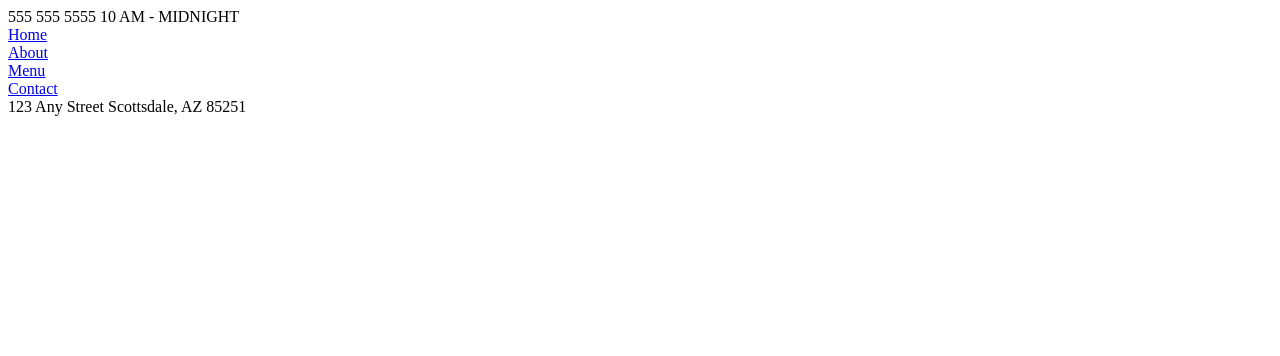
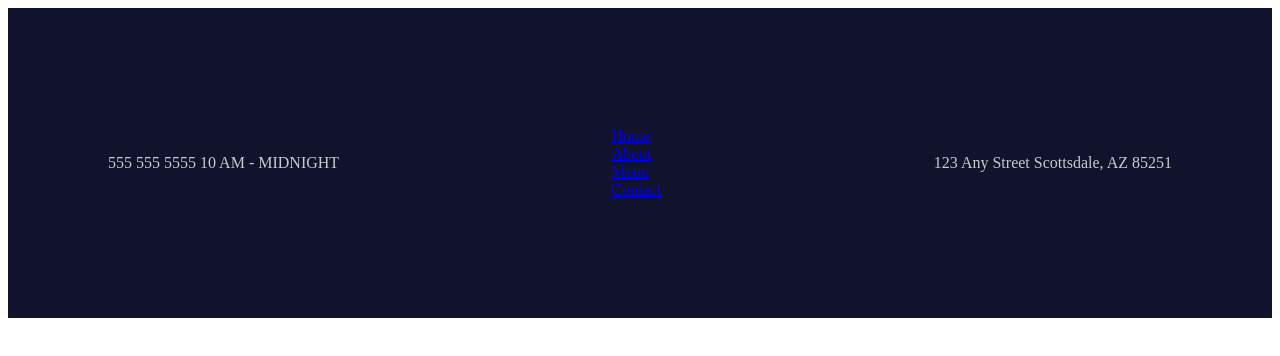
Before and after one commit to itodddev/codefries, a plain HTML site: page index.html in a window 1280 px wide. Drawn offline with Linux system fonts and the light colour scheme.

Commit message:
Add flexbox container

```diff
--- a/index.html
+++ b/index.html
@@ -7,33 +7,26 @@
     <link rel="stylesheet" href="styles.css" />
   </head>
   <body>
-    <!-- Navigation Wrapper -->
-    <div>
-      <!-- Hours + Phone -->
-      <div>
+    <div class="navigation-wrapper">
+      <div class="contact-hours-wrapper">
         555 555 5555 10 AM - MIDNIGHT
       </div>
       <!-- Link Wrapper -->
       <div>
-        <!-- Nav Link -->
-        <div>
+        <div class="nav-link">
           <a href="index.html">Home</a>
         </div>
-        <!-- Nav Link -->
-        <div>
+        <div class="nav-link">
           <a href="about.html">About</a>
         </div>
-        <!-- Nav Link -->
-        <div>
+        <div class="nav-link">
           <a href="menu.html">Menu</a>
         </div>
-        <!-- Nav Link -->
-        <div>
+        <div class="nav-link">
           <a href="contact.html">Contact</a>
         </div>
       </div>
-      <!-- Address -->
-      <div>
+      <div class="address-wrapper">
         123 Any Street Scottsdale, AZ 85251
       </div>
     </div>
--- a/styles.css
+++ b/styles.css
@@ -0,0 +1,12 @@
+/* Common Nav Styles */
+
+.navigation-wrapper {
+    height          : 190px;
+    background-color: #11122b;
+    color           : #cbcbcb;
+    /* Flexboc Container */
+    display         : flex;
+    justify-content : space-between;
+    align-items     : center;
+    padding         : 60px 100px;
+}
```
